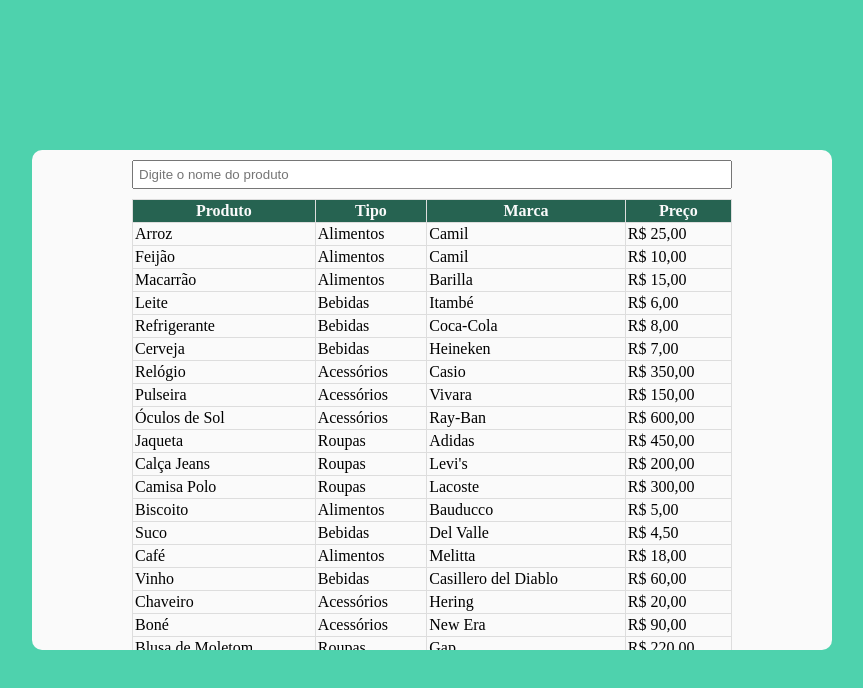
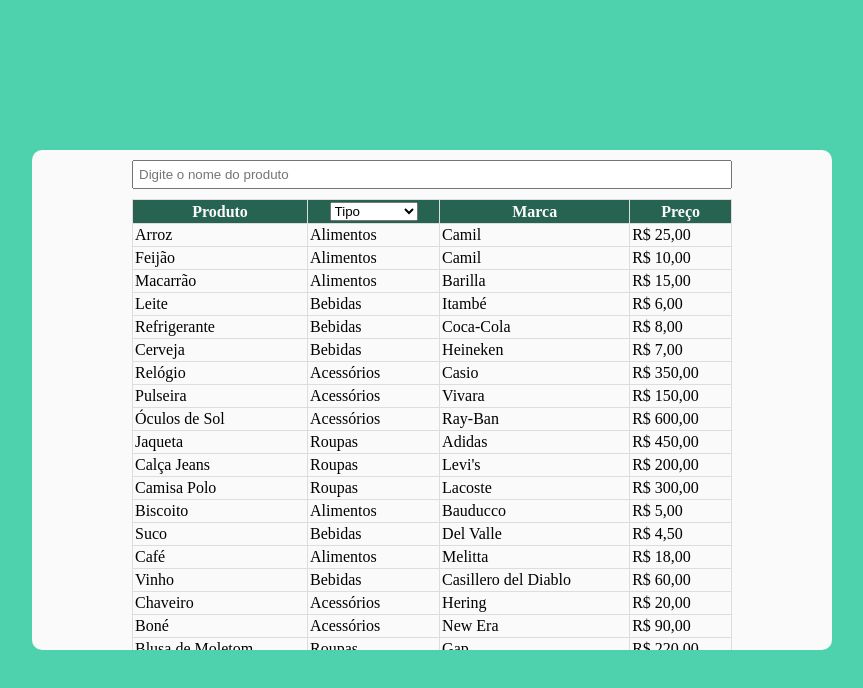
Before and after one commit to viniciusbarbosa2024/projeto-filtro-tabela, a React (Vite) app: page / in a window 1280 px wide. Shown: the top 688 px of the page, without its empty margins (208-1071 px from the left). Built offline with nearby package versions, Linux system fonts and the light colour scheme.

Commit message:
Select no th "tipo"
Caixa de select para poder escolher o filtro de tipo

```diff
--- a/src/components/Table.jsx
+++ b/src/components/Table.jsx
@@ -10,7 +10,20 @@
         <thead>
           <tr>
             <th>Produto</th>
-            <th>Tipo</th>
+            <th>
+              <select name="type" id="type">
+                {/* Anotar sobre o uso do css inline no jsx */}
+                <option value="" style={{display: 'none'}}>Tipo</option>
+
+                <option value="foods">Alimentos</option>
+
+                <option value="drinks">Bebidas</option>
+
+                <option value="accessories">Acessórios</option>
+
+                <option value="clothes">Roupas</option>
+              </select>
+            </th>
             <th>Marca</th>
             <th>Preço</th>
           </tr>
```
